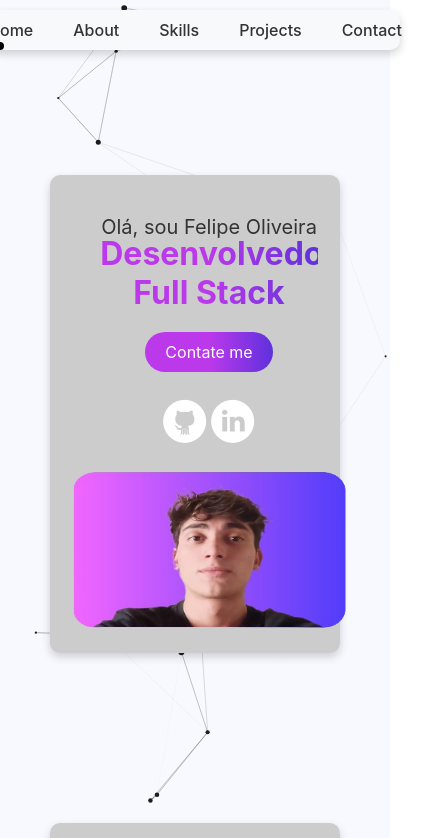
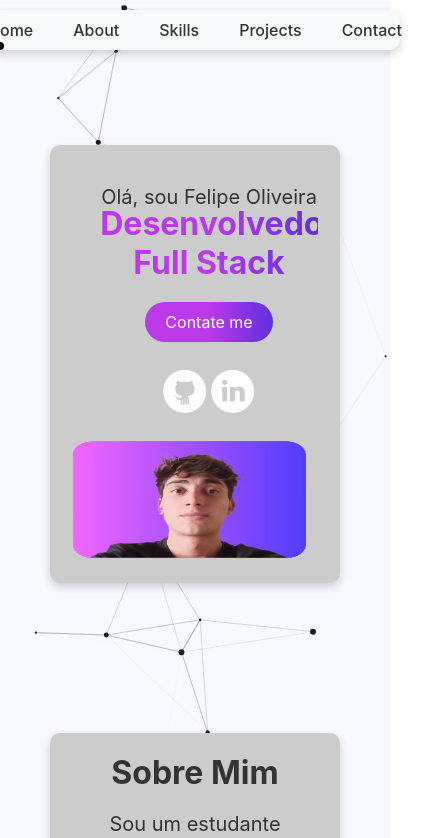
Before and after one commit to LippeOli/portfolio, a React (Create React App) app: page / in a window 390 px wide. Shown: the top 838 px of the page, 430 px wide, since content can reach past the window. Built offline with nearby package versions, Linux system fonts and the light colour scheme.

Commit message:
update: responsive definitive

```diff
--- a/src/components/home/styles.css
+++ b/src/components/home/styles.css
@@ -1,15 +1,16 @@
 .home-panel {
+
     position: relative;
-    z-index: 1; /* Garante que o conteúdo esteja acima do fundo de partículas */
-    border-radius: 10px;
-    box-shadow: 0 4px 8px rgba(42, 41, 41, 0.2); /* Sombra do painel */
-
-    padding: 20px;
-    width: 80%; /* Largura do painel */
-    margin-top: 40px;
+    z-index: 1;
+    margin: 40px auto; /* Centralize o container de projetos */
+    text-align: center;
+    justify-content: center;
+    width: 90%;
+    max-width: 1200px;
 
     display: flex;
     justify-content: space-between;
+
 }
 
 .single-color {
@@ -67,22 +68,61 @@ p {
 @media only screen and (max-width: 768px) {
 
 
+
     .home-panel {
         display: flex;
         flex-direction: column;
     }
 
-    .title{
-        display: flex;
-        flex-direction: column;
-
-    }
-
-
     .perfil {
 
         height: 160px;
         width: 280px;
+        margin-right: 0px;
+    }
+}
+
+@media only screen and (max-width: 425px) {
+
+    .home-panel {
+
+        padding: 90px;
+        position: relative;
+        z-index: 1;
+        margin: auto; /* Centralize o container de projetos */
+        text-align: center;
+        justify-content: center;
+        width: 90%;
+        max-width: 1200px;
+
+        display: flex;
+        flex-direction: column;
+    }
+
+    .perfil {
+
+        height: 120px;
+        width: 240px;
+        margin-right: 80px;
+
+    }
+
+}
+
+@media only screen and (max-width: 320px) {
+
+
+
+    .home-panel {
+        display: flex;
+        flex-direction: column;
+    }
+
+    .perfil {
+        display: flex;
+        margin-left: 15px;
+        height: 80px;
+        width: 180px;
         margin-right: 80px;
 
     }
--- a/src/index.css
+++ b/src/index.css
@@ -36,12 +36,14 @@ code {
   border-radius: 8px;
   box-shadow: 0 4px 8px rgba(0, 0, 0, 0.1);
   padding: 15px;
+  margin: 20px 0;
+
 }
 
 .scroll-to-top {
   position: fixed;
-  top: 40px;
-  right: 20px;
+  top: 90px;
+  right: 40px;
   background-color: #cccccc;
   color: #fff;
   padding: 7px 7px;
@@ -61,26 +63,13 @@ code {
 
 /* Medium devices (tablets, 768px and down) */
 @media only screen and (max-width: 768px) {
-  .panel {
-    width: 100%;
-    margin: 15px 0;
-    padding: 20px;
-  }
+
 
   .scroll-to-top{
     position: fixed;
-    top: 40px;
+    top: 70px;
     right: 60px;
 
     background-color: #787676;
   }
 }
-
-/* Large devices (desktops, 1024px and down) */
-@media only screen and (max-width: 1024px) {
-  .panel {
-    width: 80%;
-    margin: 20px 0;
-    padding: 25px;
-  }
-}
```
Also changed, not shown: src/assets/fotos/fotoPerfilMobile.png (added).
